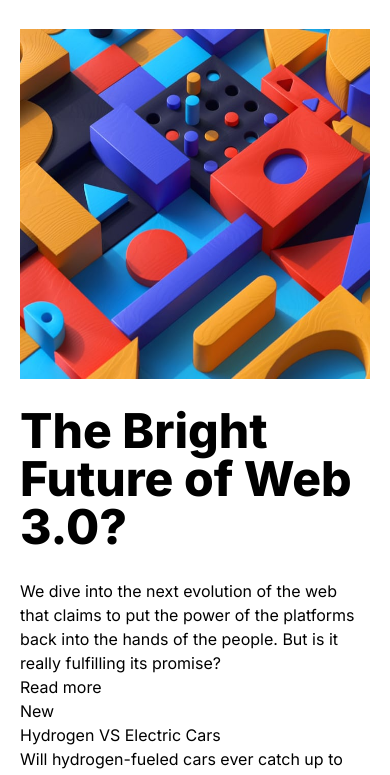
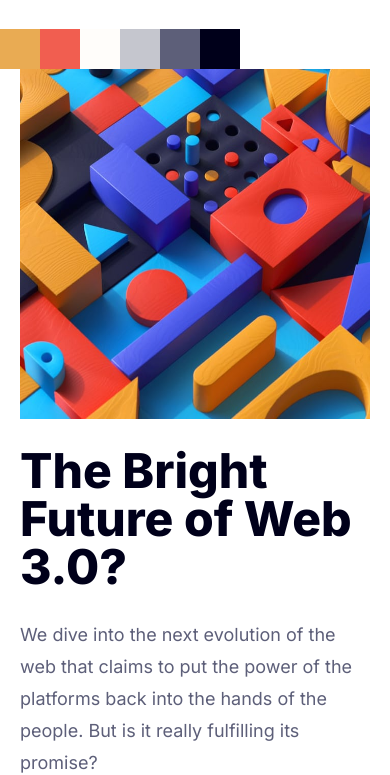
Before and after one commit to aatmaneoulmouden/news-homepage, a website: page index.html in a window 390 px wide. Shown: the part 75-850 px from the top of the page. Drawn offline with Linux system fonts and the light colour scheme.

Commit message:
Styling & Responsive: Main - Row 1

```diff
--- a/index.html
+++ b/index.html
@@ -61,21 +61,31 @@
     </div>
   </header>
 
+  <div class="flex">
+    <div class="w-10 h-10 bg-soft-orange"></div>
+    <div class="w-10 h-10 bg-soft-red"></div>
+    <div class="w-10 h-10 bg-off-white"></div>
+    <div class="w-10 h-10 bg-grayish-blue"></div>
+    <div class="w-10 h-10 bg-dark-grayish-blue"></div>
+    <div class="w-10 h-10 bg-very-dark-blue"></div>
+  </div>
+
   <main>
     <div class="container">
       <div class="row">
         <div class="col main-new">
           <div class="banner-wrapper">
-            <img src="./assets/images/image-web-3-mobile.jpg" alt="The Bright Future of Web 3.0?" class="banner aspect-square">
+            <img src="./assets/images/image-web-3-mobile.jpg" alt="The Bright Future of Web 3.0?"
+              class="banner aspect-square">
             <!-- <img src="./assets/images/image-web-3-desktop.jpg" alt="The Bright Future of Web 3.0?" class="banner"> -->
           </div>
           <div class="data-wrapper">
-            <h1 class="title text-5xl font-extrabold my-7">The Bright Future of Web 3.0?</h1>
+            <h1 class="title text-5xl text-very-dark-blue font-extrabold my-7">The Bright Future of Web 3.0?</h1>
             <div class="content">
-              <p class="text">We dive into the next evolution of the web that claims to put the power of the platforms
+              <p class="text mb-8">We dive into the next evolution of the web that claims to put the power of the platforms
                 back into the
                 hands of the people. But is it really fulfilling its promise?</p>
-              <a href="" class="btn">Read more</a>
+              <a href="" class="btn text-center text-lg text-off-white uppercase block w-fit tracking-[4px] py-4 px-10 bg-soft-red">Read more</a>
             </div>
           </div>
         </div>
--- a/src/input.css
+++ b/src/input.css
@@ -8,6 +8,11 @@
     * {
         @apply font-inter;
     }
+
+    .text {
+        @apply text-lg leading-8 text-dark-grayish-blue;
+    }
+
     .nav-item:not(:last-child) {
         @apply mb-6;
     }
--- a/tailwind.config.js
+++ b/tailwind.config.js
@@ -15,7 +15,16 @@ module.exports = {
     fontFamily: {
       'inter': ['Inter', 'sans-serif'],
     },
-    extend: {},
+    extend: {
+      colors: {
+        "soft-orange": "hsl(35, 77%, 62%)",
+        "soft-red": "hsl(5, 85%, 63%)",
+        "off-white": "hsl(36, 100%, 99%)",
+        "grayish-blue": "hsl(233, 8%, 79%)",
+        "dark-grayish-blue": "hsl(236, 13%, 42%)",
+        "very-dark-blue": "hsl(240, 100%, 5%)"
+      },
+    },
   },
   plugins: [],
 }
```
Also changed, not shown: assets/css/style.css.
